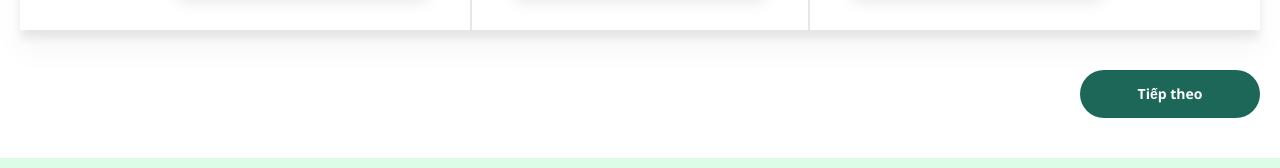
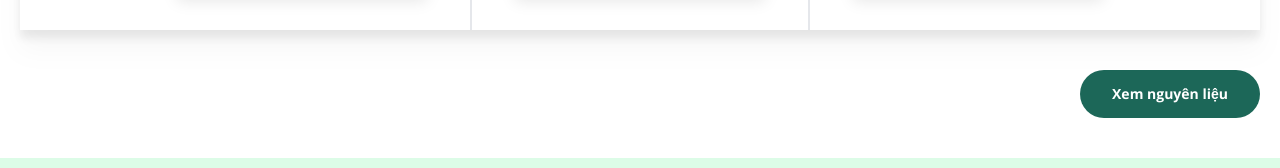
Before and after one commit to missycutie/shecodes-2022, a React (Create React App) app: page /dishes-page in a window 1280 px wide. Shown: the part 1335-1503 px from the top of the page. Built offline with nearby package versions, Linux system fonts and the light colour scheme.

Commit message:
update content

```diff
--- a/src/pages/DishesPage.jsx
+++ b/src/pages/DishesPage.jsx
@@ -337,7 +337,7 @@ w-full"
       </div>
 
       <div className="ml-auto w-fit mt-10">
-        <PrimaryButton onClick={() => setModalIsOpen(true)}>Tiếp theo</PrimaryButton>
+        <PrimaryButton onClick={() => setModalIsOpen(true)}>Xem nguyên liệu</PrimaryButton>
       </div>
 
       <Transition.Root show={modalIsOpen} as={Fragment}>
```
